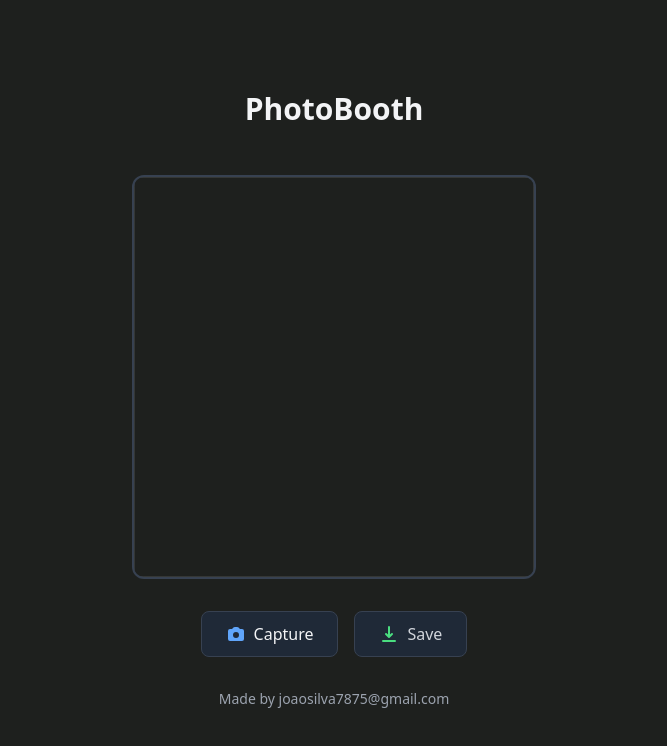
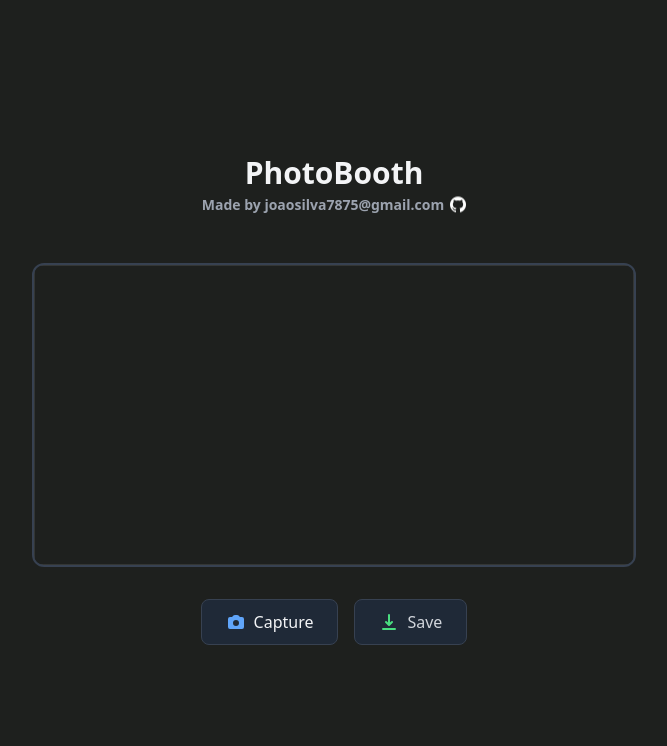
Before and after one commit to Joaosilva27/PhotoBooth, a React (Vite) app: page / in a window 1280 px wide. Shown: the top 746 px of the page, without its empty margins (306-973 px from the left). Built offline with nearby package versions, Linux system fonts and the light colour scheme; no server answers.

Commit message:
'made by' icon & css

```diff
--- a/src/App.tsx
+++ b/src/App.tsx
@@ -1,22 +1,26 @@
 import { useState } from "react";
 import "./App.css";
 import Webcam from "react-webcam";
+import GithubIcon from "./assets/icons/githubIcon.png";
 
 function App() {
   return (
     <div className="min-h-screen flex flex-col items-center justify-center p-4 space-y-8">
       <h1 className="text-3xl font-bold text-gray-100 mb-4 relative group">
         <span className="relative z-10">PhotoBooth</span>
-        <span className="absolute bottom-0 left-0 w-full h-1 bg-blue-400 transform scale-x-0 group-hover:scale-x-100 transition-transform duration-300"></span>
+        <div className="flex justify-center items-center mt-1">
+          <p className="text-sm text-gray-400">
+            Made by joaosilva7875@gmail.com
+          </p>
+          <a target="_blank" href="https://github.com/Joaosilva27">
+            <img src={GithubIcon} className="w-4 h-4 ml-1.5 animate-bounce" />
+          </a>
+        </div>
       </h1>
 
       <div className="relative group">
         <div className="relative border-2 border-gray-700 rounded-xl overflow-hidden transition-all duration-300 hover:border-gray-600 hover:shadow-lg hover:shadow-gray-800/50">
-          <Webcam
-            height={400}
-            width={400}
-            className="object-cover aspect-square"
-          />
+          <Webcam height={400} width={600} className="object-cover" />
           <div className="absolute inset-0 border-[0.5px] border-white/10 pointer-events-none"></div>
         </div>
         <div className="absolute inset-0 flex items-center justify-center opacity-0 group-hover:opacity-100 transition-opacity duration-300">
@@ -57,10 +61,6 @@ function App() {
           Save
         </button>
       </div>
-
-      <p className="text-sm text-gray-400 mt-4">
-        Made by joaosilva7875@gmail.com
-      </p>
     </div>
   );
 }
```
Also changed, not shown: src/assets/icons/githubIcon.png (added).
